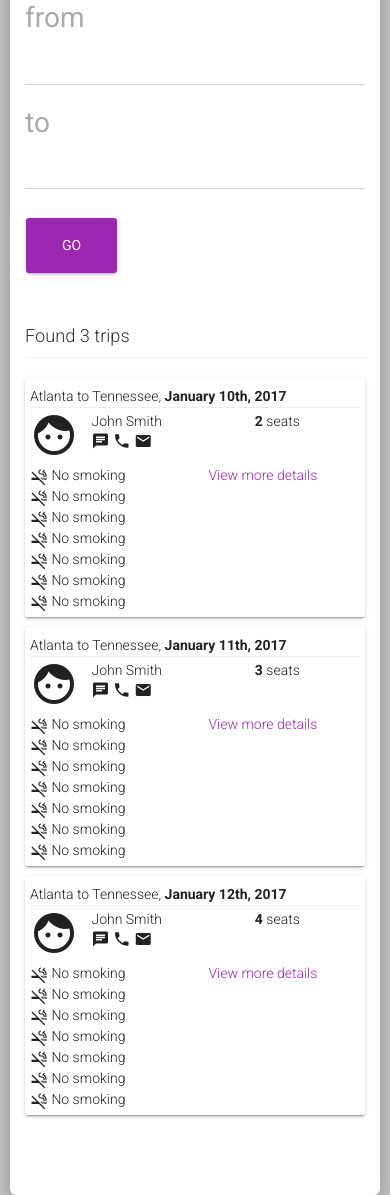
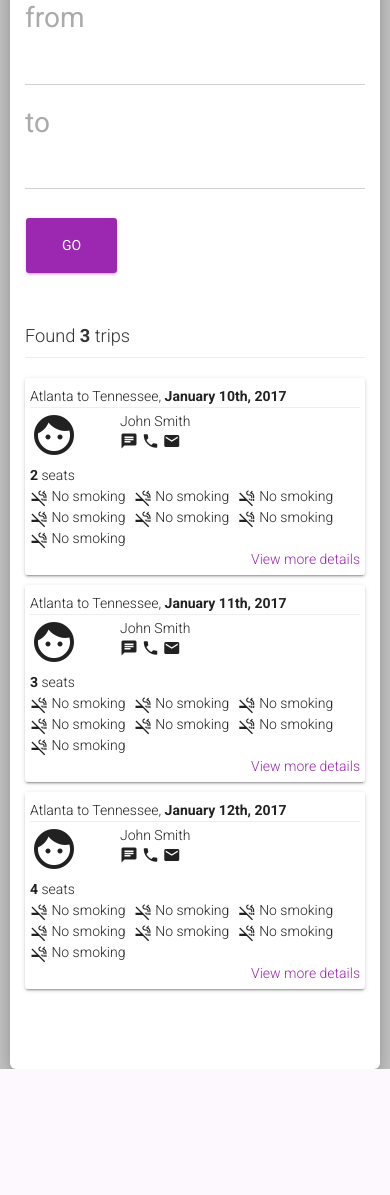
Before and after one commit to rohit-pathak/rideshare-mocks, a Flask app: page / in a window 390 px wide. Shown: the part 126-1321 px from the top of the page. After the commit the page ends 1195 px from the top, so only its background shows below. Run offline with Flask 2, Linux system fonts and the light colour scheme; some libraries are stand-ins or nearby versions.

Commit message:
Use bootstrap responsive grid for result card

```diff
--- a/templates/index.html
+++ b/templates/index.html
@@ -16,12 +16,6 @@
     padding: 5px;
     margin-bottom: 10px;
   }
-  .trip > div {
-    display: inline-block;
-    margin-right: 10px;
-    padding-bottom: 0px;
-    vertical-align: top;
-  }
   .trip h6 {
     text-transform: none;
     margin: 3px 0px;
@@ -33,18 +27,6 @@
   }
   .travel-info div i {
     vertical-align: middle !important;
-  }
-  .contact {
-    width: 20%;
-    min-width: 150px;
-    max-width: 150px;
-  }
-  .travel-info {
-    min-width: 150px;
-    width: 50%;
-  }
-  .view-details a {
-    text-align: right;
   }
 </style>
 {% endblock %}
@@ -63,23 +45,28 @@
   <button type="submit" class="btn btn-primary btn-lg">Go</button>
 </form>
 
-<h4 class="page-header">Found 3 trips</h4>
+<h4 class="page-header">Found <strong>3</strong> trips</h4>
 {% for i in range(3) %}
 <div class="card trip">
   <h6 class="page-header">Atlanta to Tennessee, <strong>January {{i + 10}}th, 2017</strong></h6>
-  <div class="image">
+  <div class="row">
+    <div class="col-sm-3 contact-info">
+      <div class="row">
+        <div class="col-xs-3 image">
           <i class="material-icons md-48">face</i>
         </div>
-  <div class="contact">
+        <div class="col-xs-8 profile-details">
           <div>John Smith</div>
           <i class="material-icons md-18">chat</i>
           <i class="material-icons md-18">phone</i>
           <i class="material-icons md-18">email</i>
         </div>
-  <div class="spaces">
+      </div>
+    </div>
+    <div class="col-sm-1 seat-info">
       <div><strong>{{i + 2}}</strong> seats</div>
     </div>
-  <div class="travel-info">
+    <div class="col-sm-6 travel-info">
       <div><i class="material-icons md-18">smoke_free</i> No smoking</div>
       <div><i class="material-icons md-18">smoke_free</i> No smoking</div>
       <div><i class="material-icons md-18">smoke_free</i> No smoking</div>
@@ -88,8 +75,9 @@
       <div><i class="material-icons md-18">smoke_free</i> No smoking</div>
       <div><i class="material-icons md-18">smoke_free</i> No smoking</div>
     </div>
-  <div class="view-details">
+    <div class="col-sm-2 text-right view-details">
       <a href="#">View more details</a>
+    </div>
   </div>
 </div>
 {% endfor %}
```
Lines whose indentation alone changed are shown as unchanged.
